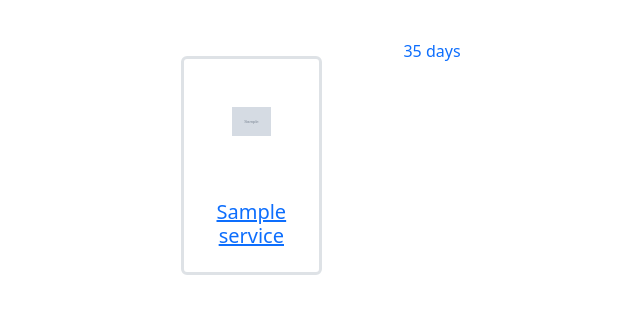
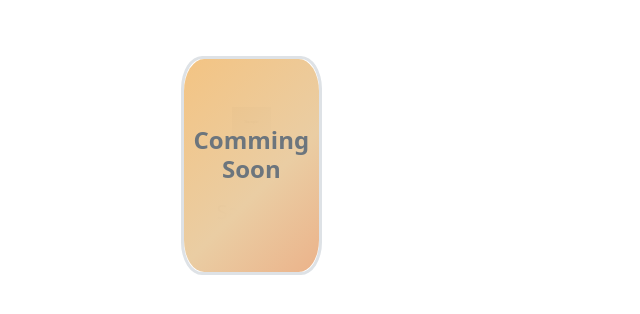
Before and after one commit to IFUITU/Cmparison, a Django app: template main/templates/pages/index.html in a window 1280 px wide. Shown: the top 314 px of the page, without its empty margins (208-848 px from the left). Run offline with Django 3.2, Linux system fonts and the light colour scheme; the template is opened without the code that fills it: most values are stand-ins (such as "Sample title", 1, 10 or a date in 2020); grey boxes marked "Sample" are stand-in pictures; some libraries are stand-ins or nearby versions.

Commit message:
some style

```diff
--- a/assets/css/main.css
+++ b/assets/css/main.css
@@ -1,3 +1,10 @@
+/* HEADER */
+.navbar{
+  box-shadow:   inset 0 -3em 3em rgba(0,0,0,0.1),
+  0 0  0 2px rgb(255,255,255),
+  0.3em 0.3em 1em rgba(0,0,0,0.3);
+}
+/* ENHEADER */
 #loading-container{
     top: 0;
     left: 0;
@@ -28,10 +35,28 @@
   background-color: rgba(136, 136, 136, 0.2) !important;
 }
 
-.middle {
-  position: absolute;
-  top: 50%;
-  left: 50%;
-  transform: translate(-50%, -50%);
-  text-align: center;
+.comming-soon{
+
+    background: linear-gradient(-45deg, #ee7752, #eacda3, rgba(255, 145, 0, 0.644), #243b55);
+    /* background: linear-gradient(-80deg, #23d5ab, #21c890, #23a6d5, #23d5ab); */
+    background-size: 400% 400%;
+    animation: gradient 15s ease infinite;
+    height: 100vh;
+    --bs-bg-opacity: 100;
+    border-radius: 15%;
+    height: 100%;
+    width: 100%;
+    z-index: 1000;
+  }
+
+  @keyframes gradient {
+    0% {
+      background-position: 0% 50%;
+    }
+    50% {
+      background-position: 100% 50%;
+    }
+    100% {
+      background-position: 0% 50%;
+    }
 }
--- a/main/forms.py
+++ b/main/forms.py
@@ -31,7 +31,7 @@ class ComparisonForm(forms.Form):
             Div(
                 Div('first_med_col', "first_co_col", "first_file", css_class='col-sm-6 col-12 border p-5'),
                 Div('second_med_col', "second_co_col", "second_file", css_class='col-sm-6 col-12 border p-5'),
-            css_class='row p-5 position-relative'),
+            css_class='row p-2 position-relative'),
 
             Div(
                 Submit('submit', 'COMPARE', css_class="btn btn-success btn-lg "),
--- a/main/templates/base.html
+++ b/main/templates/base.html
@@ -17,6 +17,7 @@
     <div class="container">
         {%block content%}{%endblock%}
     </div>
+    {%include 'parts/footer.html'%}
 
     <script src="{%static 'vendor/jquery-3.6.0.min.js'%}"></script>
     <script src="{%static 'vendor/bootstrap-5/js/bootstrap.min.js'%}"></script>
--- a/main/templates/pages/compare.html
+++ b/main/templates/pages/compare.html
@@ -12,8 +12,8 @@
                 {% endfor %}
             </ul>
         {% endif %}
-        <div class="text-center">
-            <h4  class="alert alert-info" >Please enter these types of EXCEL .xlsx .xlsm .xlmx .xltx</h4>
+        <div class="text-center pt-3">
+            <h6  class="alert alert-info" >Please enter these types of EXCEL .xlsx .xlsm .xlmx .xltx</h6>
         </div>
         <form action="{%url 'main:compare'%}" method="post" enctype="multipart/form-data" class="uniForm">
             {%csrf_token%}
--- a/main/templates/pages/index.html
+++ b/main/templates/pages/index.html
@@ -4,17 +4,19 @@
 {%block content%}
 <div class="container p-5">
   <div class="d-flex  justify-content-center ">
-    <div class="row">
+    <div class="row " >
     {%for service in object_list%}
 
-      <div class="col-sm-12 col-lg-4">
-        <a href="{%url 'main:service' service.name %}" >
+      <div class="col-sm-12 col-lg-4 ">
+        <a href="{%url 'main:service' service.name %}" class="position-relative text-secondary text-decoration-none" {%if not service.is_active%} style="z-index: -1;"{%endif%}>
 
 
-            <div class="card m-2 border border-3" >
-              <div class="middle position-fixed">
-                <p>35 days</p>
-              </div>
+            <div class="card m-2 border border-3 " style="border-radius:15%;">
+              {%if not service.is_active%}
+                <div class="position-absolute comming-soon ">
+                  <h4 style="margin-top: 50%;" class="text-center fw-bolder">Comming Soon</h4>
+                </div>
+              {%endif%}
               <img src="{{service.icon.url}}" class="card-img-top p-5" alt="..." max-width="200px" >
               <div class="card-body">
                 <h5 class="card-title text-center">{{service.name}}</h5>
```
